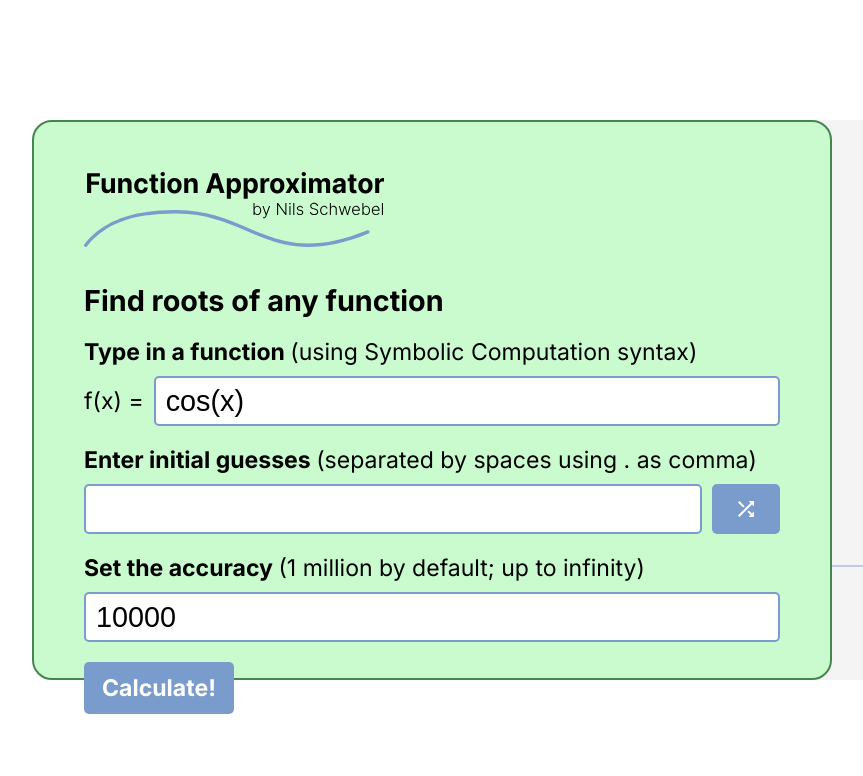
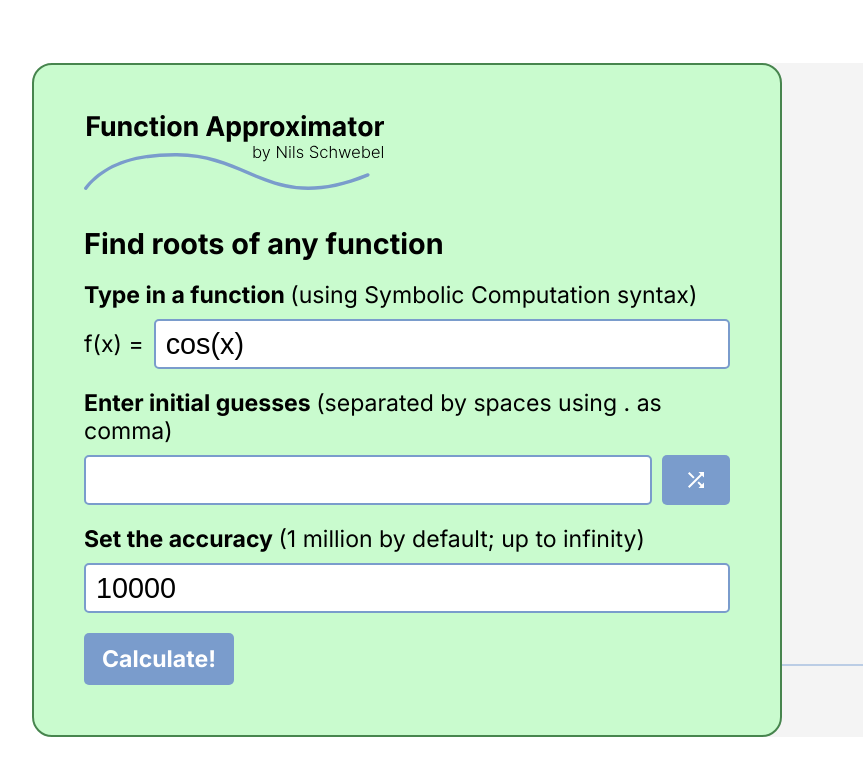
Before and after one commit to LowFlyingDuck/approx, a Next.js app: page / in a window 1280 px wide. Shown: the top 776 px of the page, without its empty margins (108-971 px from the left). Built offline with nearby package versions, Linux system fonts and the light colour scheme.

Commit message:
fixed styling

```diff
--- a/components/Card.js
+++ b/components/Card.js
@@ -10,11 +10,7 @@ export default function Card({ type, active, onClick, ...props }) {
 
   return (
     <div
-    style={{
-      position: 'absolute'
-    }}
     onClick={ onClick }
-    tabIndex='0'
     className={[s.card, s[type], active?s.active:s.inactive].join(' ')}
     >
       {
--- a/components/CardRight.jsx
+++ b/components/CardRight.jsx
@@ -122,8 +122,8 @@ export default function CardRight({ vars, setSketch }) {
   function sk() {
     if (canvas.current) {
       const {width, height} = canvas.current.getBoundingClientRect();
-      canvas.current.width = width;
-      canvas.current.height = height;
+      canvas.current.width = canvas.current.clientWidth;
+      canvas.current.height = canvas.current.clientHeight;
 
       // let c = document.createElement('canvas').getContext('2d');
       let c = canvas.current.getContext('2d');
--- a/styles/Card.module.css
+++ b/styles/Card.module.css
@@ -1,17 +1,14 @@
 .card {
-  position: absolute;
-
-  top: 0;
-  bottom: 0;
-
-  width: 80%;
-
   padding: 50px;
 
   border-radius: 20px;
   border: 2px solid transparent;
 
   transition: 200ms ease;
+}
+
+.card:last-child {
+  display: flex;
 }
 
 .active {
@@ -51,8 +48,7 @@
 }
 
 .canvas {
-  width: 100%;
-  height: 80%;
+  flex: 1;
 
   border-bottom: 2px solid var(--secondary);
 
@@ -75,7 +71,6 @@
 
 .flexDivider {
   display: flex;
-  height: 20%;
 }
 
 .flexDivider>* {
@@ -130,15 +125,14 @@
 
 .inaccMsg {
   position: absolute;
+  display: flex;
   font-size: 0.8rem;
+  margin: 50px;
   font-weight: 700;
   color: var(--grey);
   padding: 10px;
   border-radius: 5px;
-  top: 50px;
-  left: 50px;
   border: 1px solid var(--lightgrey);
   background: var(--bg-grey);
-  display: flex;
   align-items: center;
 }
--- a/styles/Home.module.css
+++ b/styles/Home.module.css
@@ -1,13 +1,29 @@
 .cards {
   position: absolute;
+
+  display: grid;
+  grid-template-columns: 1fr 1fr 1fr 1fr;
+  /* grid-template-rows: minmax(auto, 70vh); */
+
+  /* display: flex;
+  justify-content: space-evenly; */
 
   left: 50%;
   top: 50%;
   transform: translate(-50%, -50%);
 
   width: 70vw;
-  height: 70vh;
   min-width: 1000px;
-  min-height: 500px;
   max-width: 1200px;
 }
+
+.cards>:nth-child(1) {
+  overflow: overlay;
+  grid-column: 1 / 4;
+  grid-row: 1 / 2;
+}
+
+.cards>:nth-child(2) {
+  grid-column: 2 / 5;
+  grid-row: 1 / 2;
+}
--- a/styles/globals.css
+++ b/styles/globals.css
@@ -35,3 +35,21 @@ a {
   align-items: center;
   justify-content: center;
 }
+
+::-webkit-scrollbar {
+  width: 10px;
+  height: 10px;
+}
+
+::-webkit-scrollbar-thumb {
+  border-radius: 5px;
+  background: rgba(0, 0, 0, 0.3);
+}
+
+::-webkit-scrollbar-track {
+  margin: 10px;
+  background: transparent;
+}
+/* ::-webkit-scrollbar-thumb {
+  background-color: transparent;
+} */
```
